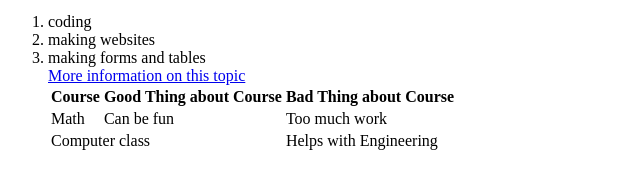
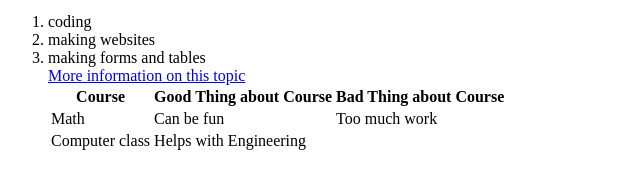
Before and after one commit to SamuelFaje/page, a plain HTML site: page index.html in a window 1280 px wide. Shown: the part 421-610 px from the top of the page, without its empty margins (0-640 px from the left). Drawn offline with Linux system fonts and the light colour scheme.

Commit message:
Update index.html

```diff
--- a/index.html
+++ b/index.html
@@ -29,12 +29,12 @@
         </thead>
         <tbody>
           <td>Math</td>
-          <td colspam="3">Can be fun</td>
-          <td colspan="3">Too much work</td>
+          <td>Can be fun</td>
+          <td>Too much work</td>
           </tbody>
  <tbody>
-            <td colspan="2">Computer class</td>
-            <td colspan=”3”>Helps with Engineering</td>
+            <td>Computer class</td>
+            <td>Helps with Engineering</td>
         </tbody>
 
       </table>
```
